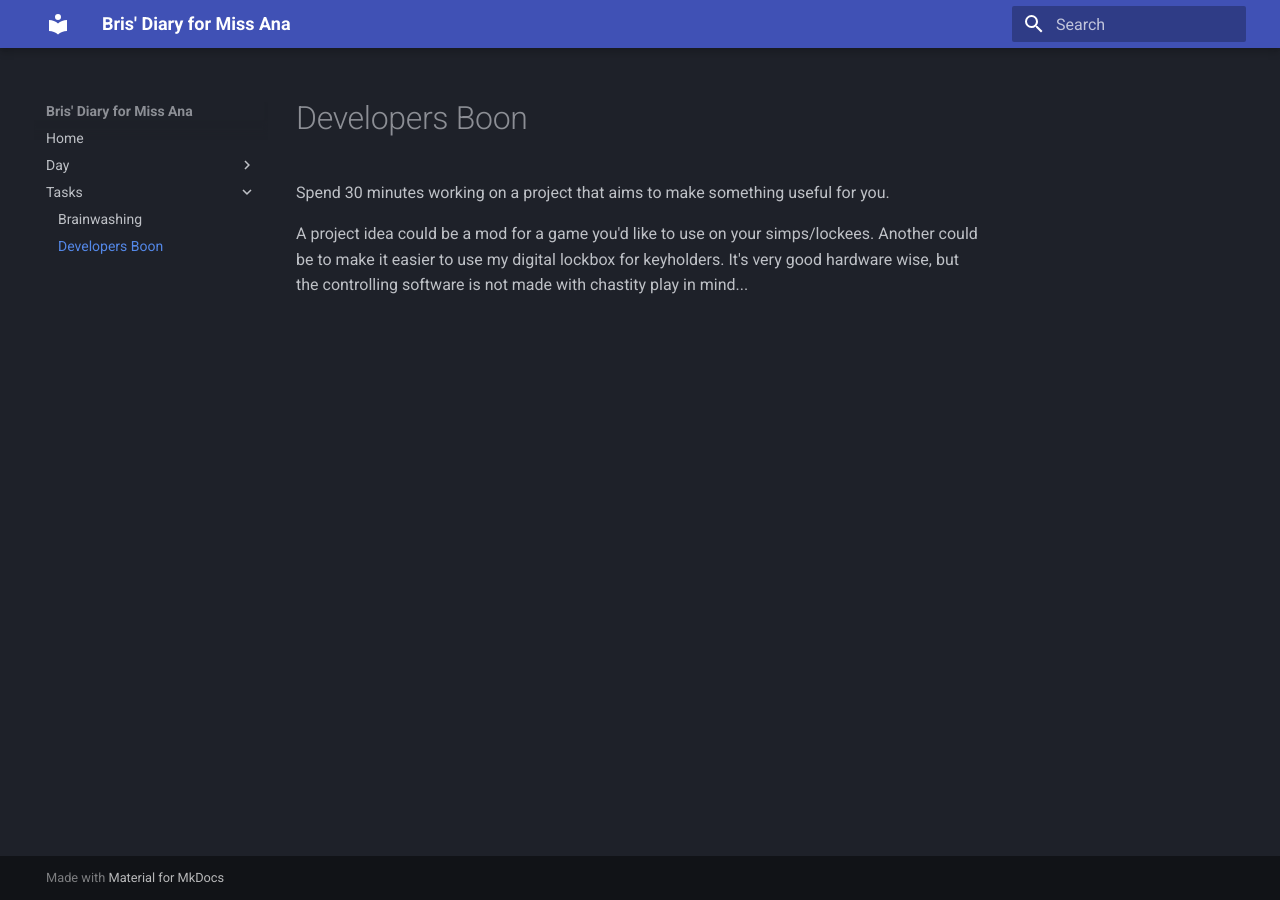
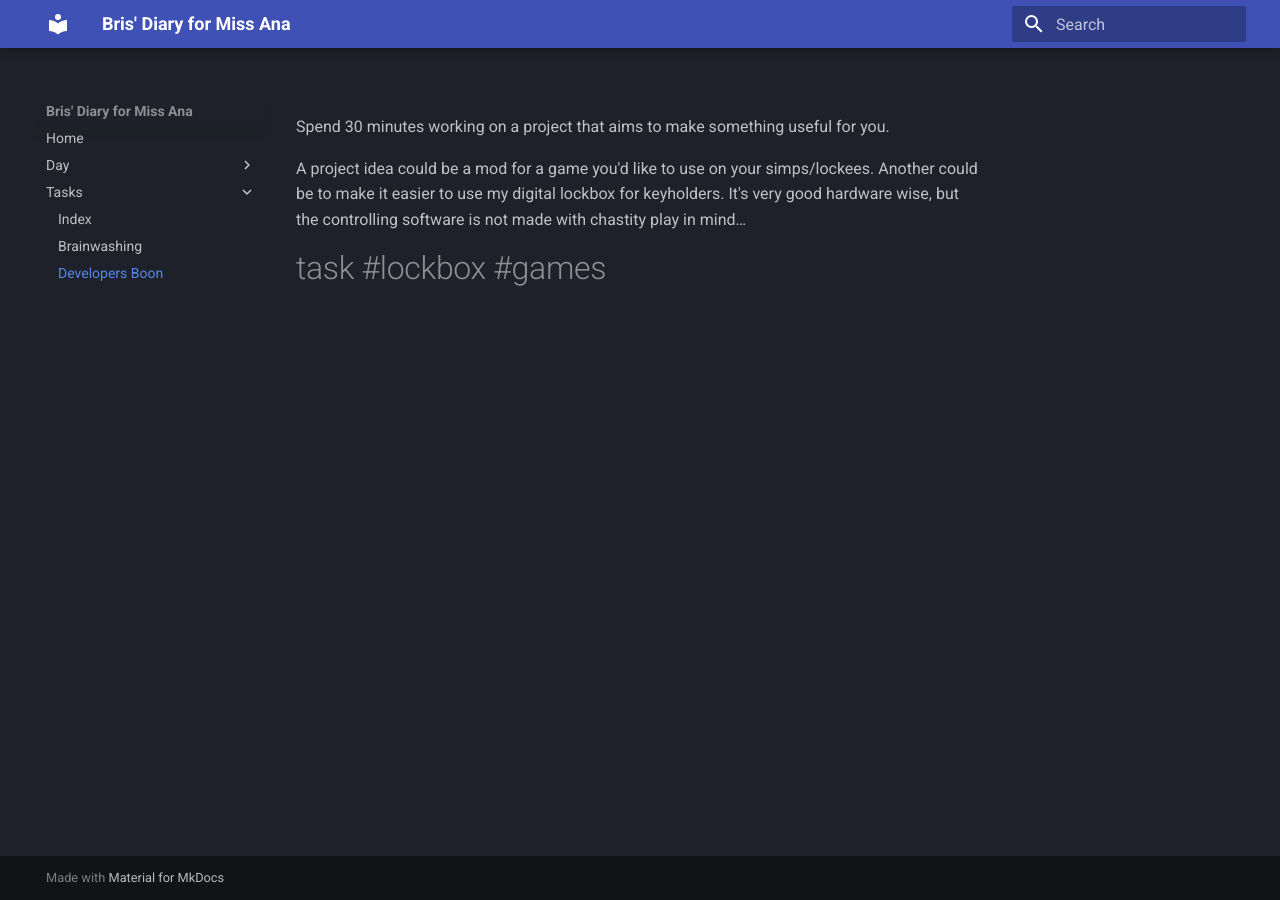
Before and after one commit to bris00/DFMA, an MkDocs documentation site: the page built from diary/Tasks/Developers Boon.md, in a window 1280 px wide. Built offline with MkDocs 1.6.1 and Material for MkDocs 9.7.7, drawn with Linux system fonts in a browser that asks for light colours.

Commit message:
vault backup: 2023-01-05 20:16:02
Affected files:
diary/.obsidian/app.json
diary/.obsidian/workspace.json
diary/Day/2023-01-02.md
diary/Day/2023-01-03.md
diary/Day/2023-01-04.md
diary/Day/index.md
diary/Tasks/Brainwashing.md
diary/Tasks/Developers Boon.md
diary/Tasks/index.md

```diff
--- a/diary/Tasks/Developers Boon.md
+++ b/diary/Tasks/Developers Boon.md
@@ -2,4 +2,6 @@ From: [[2023-01-03]]
 
 Spend 30 minutes working on a project that aims to make something useful for you.
 
-A project idea could be a mod for a game you'd like to use on your simps/lockees. Another could be to make it easier to use my digital lockbox for keyholders. It's very good hardware wise, but the controlling software is not made with chastity play in mind...
+A project idea could be a mod for a game you'd like to use on your simps/lockees. Another could be to make it easier to use my digital lockbox for keyholders. It's very good hardware wise, but the controlling software is not made with chastity play in mind…
+
+#task #lockbox #games
```
Also changed, not shown: diary/Day/2023-01-02.md (+2 -4 lines), diary/Day/2023-01-03.md (+3 -5 lines), diary/Day/2023-01-04.md (+2 -4 lines), diary/Day/index.md (+5 -4 lines), diary/Tasks/Brainwashing.md (+3 -1 lines), diary/Tasks/index.md (added, +4 -0 lines), 2 other files.
